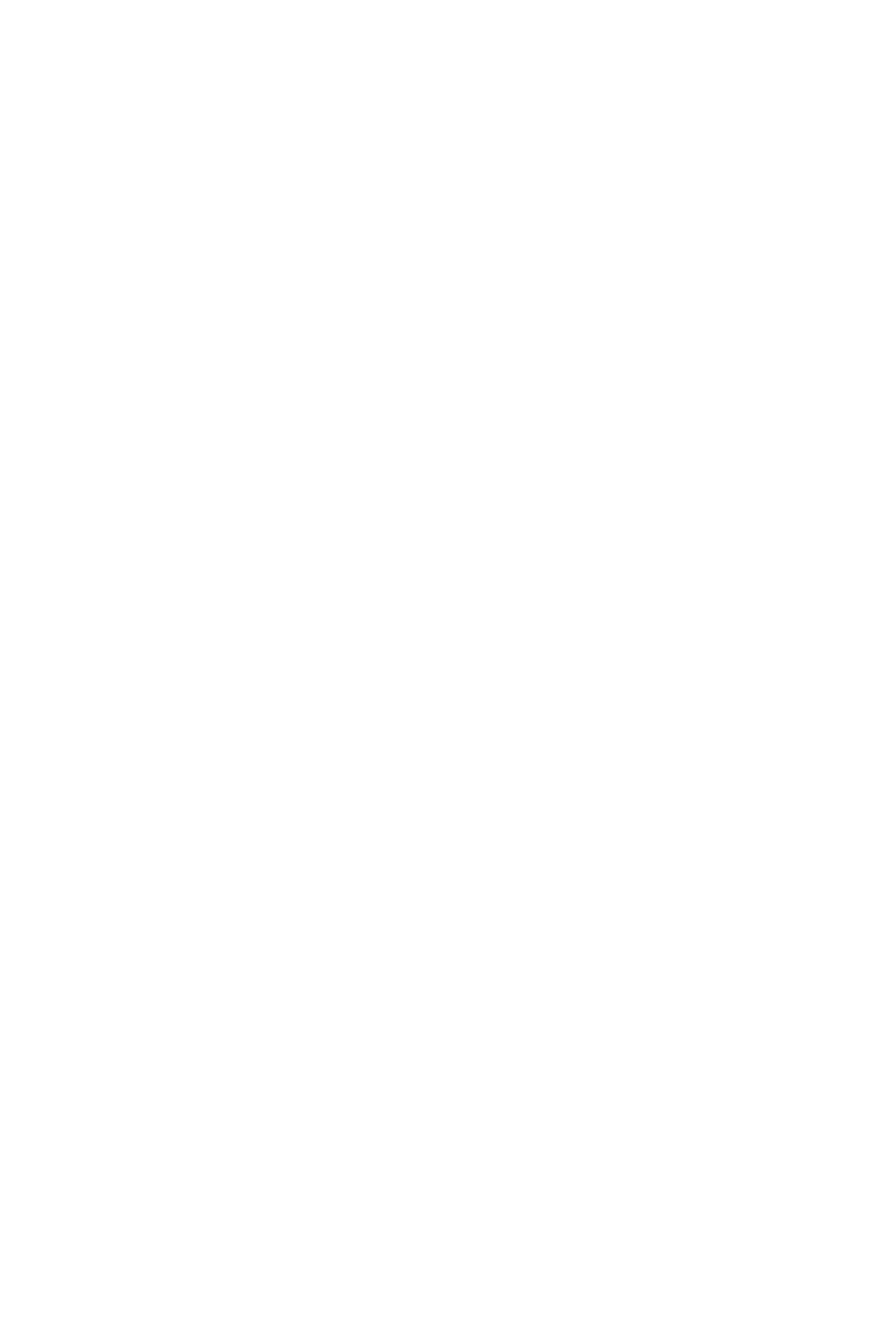
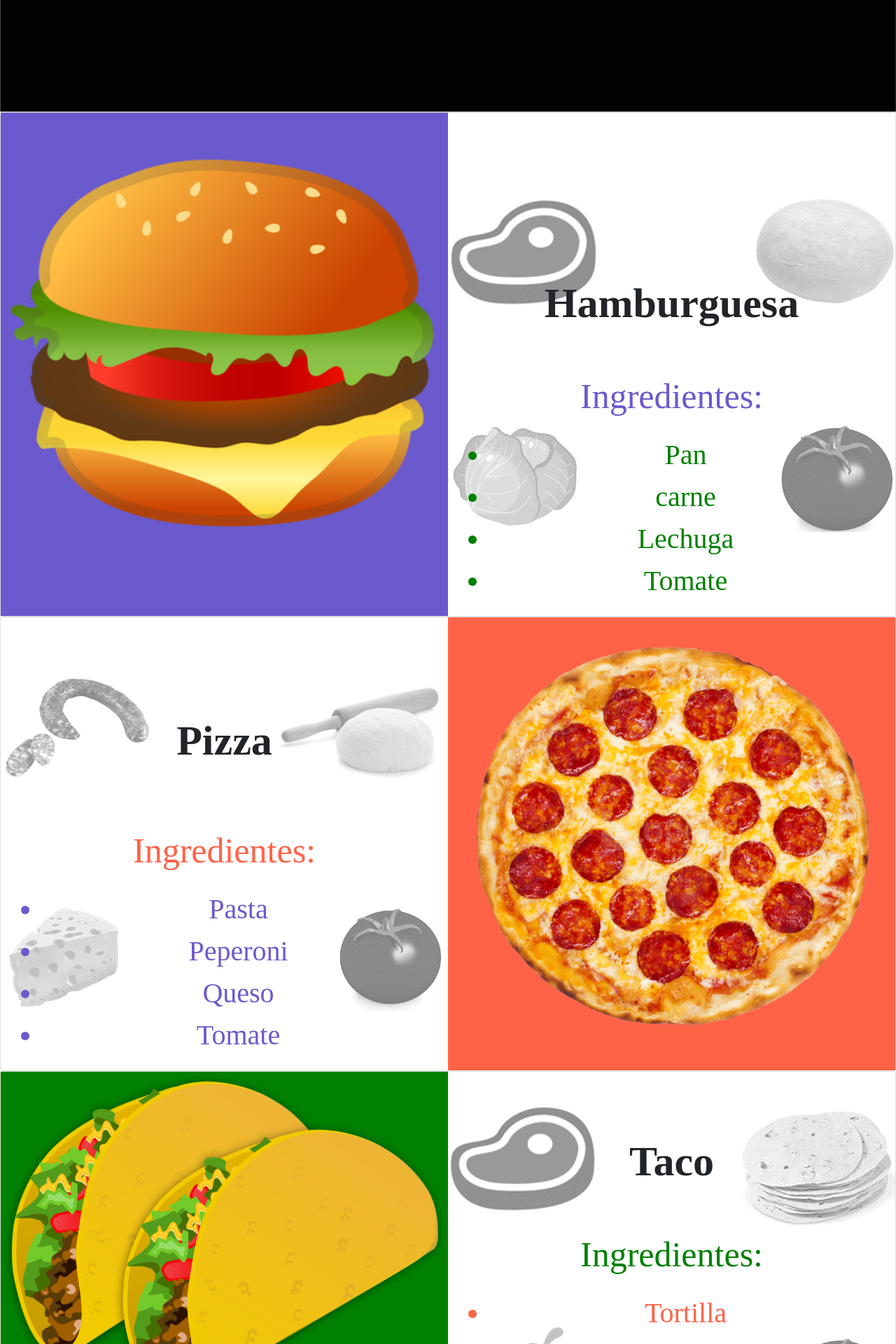
Before and after one commit to ClaudiaTienda/cooking-wars, an Angular app: page /inicio in a window 1280 px wide. Shown: the part 880-2800 px from the top of the page at 70% size. Before the commit the page ends 800 px from the top, so only its background shows below. Built offline with nearby package versions, Linux system fonts and the light colour scheme.

Commit message:
menu inicio

```diff
--- a/src/app/app.component.html
+++ b/src/app/app.component.html
@@ -15,7 +15,7 @@
   </a>
   <div class="d-flex flex-row-reverse bd-highlight">
       <div class="p-2 bd-highlight">
-          <button class="navbar-toggler" type="button" data-toggle="collapse" data-target="#navbarToggleExternalContent" aria-controls="navbarToggleExternalContent" aria-expanded="false" aria-label="Toggle navigation">
+          <button class="navbar-toggler" type="button" data-toggle="collapse" data-target="#navbarToggleExternalContent" aria-controls="navbarToggleExternalContent" aria-expanded="false" aria-label="Toggle navigation" >
               <span class="navbar-toggler-icon"></span>
           </button>
       </div>
@@ -28,7 +28,9 @@
         <ul class="nav navbar-nav mr-2">
           <li><a href="#"><i class="fas fa-user"></i> Registrarse</a></li>
         </ul></div>
-            <div class="p-2 bd-highlight"><button type="button" class="btn btn-primary btn-lg">Jugar</button></div>
+
+            <div class="p-2 bd-highlight"><button type="button" class="btn btn-primary btn-lg" onclick="menu()" routerLink="menu">Jugar</button></div>
+
 </div>
 
 </nav>
--- a/src/app/app.component.ts
+++ b/src/app/app.component.ts
@@ -1,4 +1,6 @@
 import { Component } from '@angular/core';
+// tslint:disable-next-line:quotemark
+import { Router, Routes } from '@angular/router';
 
 @Component({
   selector: 'app-root',
@@ -7,4 +9,9 @@ import { Component } from '@angular/core';
 })
 export class AppComponent {
   title = 'cooking-wars';
+  router: Router;
+
+  menu(): void {
+    this.router.navigate(['/menu']);
+  }
 }
--- a/src/app/inicio/inicio.component.html
+++ b/src/app/inicio/inicio.component.html
@@ -1 +1,116 @@
-<p>inicio works!</p>
+
+<!-- imagen cuerpo -->
+<div class="jumbotron m-0 p-0">
+    <!-- <img src="assets/Images/Logo-Cooking-Wars.jpg" width="100%" height="1000px" > -->
+    <img src="assets/Images/logo cooking vector color.png" class="bg-primary" width="100%" height="1000px" >
+</div>
+<!-- imagen cuerpo -->
+<!-- recetas -->
+<!--
+<div class="jumbotron jumbotron-fluid row mb-2 m-0 p-0 ">
+<div class="jumbotron jumbotron-fluid recetaimagen col-md-6 p-0 m-0 float-right" style="background-image: url(assets/Images/Hamburguesa.png); background-color:slateblue">
+  <div class="text-white text-center rgba-stylish-strong py-5 px-4">
+    <div class="py-5">
+      <h2 class="card-title h2 my-4 py-2 cooking text-dark"><b></b></h2>
+      <h2 class="card-title h2 my-4 py-2 cooking text-l"><b></b></h2>
+    </div>
+  </div>
+</div>
+<div class="jumbotron jumbotron-fluid col-md-6 p-0 bg-white m-0 float-right">
+  </div>
+</div>
+
+<div class="jumbotron jumbotron-fluid row mb-2 m-0 p-0" >
+    <div class="jumbotron jumbotron-fluid col-md-6 p-0 bg-white m-0 float-right">
+      </div>
+    <div class="jumbotron jumbotron-fluid recetaimagen col-md-6 p-0 m-0 float-right" style="background-image: url(assets/Images/Pizza.png); background-color:tomato">
+      <div class="text-white text-center rgba-stylish-strong py-5 px-4">
+        <div class="py-5">
+          <h2 class="card-title h2 my-4 py-2 cooking text-dark"><b>Pizza</b></h2>
+        </div>
+      </div>
+    </div>
+  </div>
+
+    <div class="jumbotron jumbotron-fluid row mb-2 m-0 p-0">
+        <div class="jumbotron jumbotron-fluid recetaimagen col-md-6 p-0 m-0 float-right" style="background-image: url(assets/Images/Taco.png); background-color:green">
+          <div class="text-white text-center rgba-stylish-strong py-5 px-4">
+            <div class="py-5">
+              <h2 class="card-title h2 my-4 py-2 cooking text-dark"><b>Taco</b></h2>
+            </div>
+          </div>
+        </div>
+        <div class="jumbotron jumbotron-fluid col-md-6 p-0 bg-white m-0 float-right">
+          </div>
+        </div> -->
+
+        <div class="card m-0 p-0">
+            <div class="row no-gutters">
+              <div class="col-md-6 recetaimagen " style="background-color:slateblue">
+                <img src="assets/Images/Hamburguesa.png" class="card-img"  alt="">
+              </div>
+              <div class="col-md-6 recetaimagen" style="background-image: url(assets/Images/Diapositiva1.PNG);background-size: 100%;">
+                <div class="card-body"><br><br><br><br><br><br><br>
+                  <h5 class="card-title cooking text-center rgba-stylish-strong py-5 px-4" style="font-size: 60px"><strong> Hamburguesa</strong></h5>
+                  <p class="card-text text-center cooking" style="color: slateblue">Ingredientes:</p>
+                  <ul class="card-text text-center cooking" style="font-size: 40px; color:green">
+                    <li>Pan</li>
+                    <li>carne</li>
+                    <li>Lechuga</li>
+                    <li>Tomate</li>
+                  </ul>
+                </div>
+              </div>
+            </div>
+          </div>
+
+          <div class="card m-0 p-0">
+              <div class="row no-gutters">
+                <div class="col-md-6 recetaimagen" style="background-image: url(assets/Images/Diapositiva2.PNG);background-size: 100%;">
+                  <div class="card-body"><br><br><br>
+                    <h5 class="card-title cooking text-center rgba-stylish-strong py-5 px-4" style="font-size: 60px"><strong> Pizza</strong></h5><br>
+                    <p class="card-text text-center cooking" style="color: tomato">Ingredientes:</p>
+                    <ul class="card-text text-center cooking" style="font-size: 40px; color:slateblue">
+                      <li>Pasta</li>
+                      <li>Peperoni</li>
+                      <li>Queso</li>
+                      <li>Tomate</li>
+                    </ul>
+                  </div>
+                </div>
+                <div class="col-md-6 recetaimagen " style="background-color:tomato">
+                    <img src="assets/Images/Pizza.png" class="card-img"  alt="">
+                  </div>
+              </div>
+            </div>
+
+            <div class="card m-0 p-0">
+                <div class="row no-gutters">
+                  <div class="col-md-6 recetaimagen " style="background-color:green">
+                    <img src="assets/Images/Taco.png" class="card-img"  alt="">
+                  </div>
+                  <div class="col-md-6 recetaimagen" style="background-image: url(assets/Images/Diapositiva3.PNG);background-size: 100%;">
+                    <div class="card-body"><br>
+                      <h5 class="card-title cooking text-center rgba-stylish-strong py-5 px-4" style="font-size: 60px"><strong> Taco</strong></h5>
+                      <p class="card-text text-center cooking" style="color: green">Ingredientes:</p>
+                      <ul class="card-text text-center cooking" style="font-size: 40px; color:tomato">
+                        <li>Tortilla</li>
+                        <li>carne</li>
+                        <li>Chile</li>
+                        <li>Tomate</li>
+                      </ul>
+                    </div>
+                  </div>
+                </div>
+              </div>
+
+<!-- recetas -->
+
+<!-- footer -->
+<footer class="mastfoot mt-auto bg-dark text-center">
+    <div class="inner">
+      <p class="text-light">Creada para: <a href="https://getbootstrap.com/">Multimedia Interactiva</a>, por <a href="https://twitter.com/mdo">@kreuk</a>.</p>
+    </div>
+  </footer>
+<!-- footer -->
+<router-outlet></router-outlet>
--- a/src/app/menu-inicial/menu-inicial.component.html
+++ b/src/app/menu-inicial/menu-inicial.component.html
@@ -1 +1,11 @@
-<div>Hola</div>
+<div class="col-md-12 recetaimagen " style="background-color:slateblue">
+    <img src="assets/Images/Hamburguesa.png" class="card-img"  alt="">
+  </div>
+
+  <!-- footer -->
+<footer class="mastfoot mt-auto bg-dark text-center">
+    <div class="inner">
+      <p class="text-light">Creada para: <a href="https://getbootstrap.com/">Multimedia Interactiva</a>, por <a href="https://twitter.com/mdo">@kreuk</a>.</p>
+    </div>
+  </footer>
+<!-- footer -->
```
